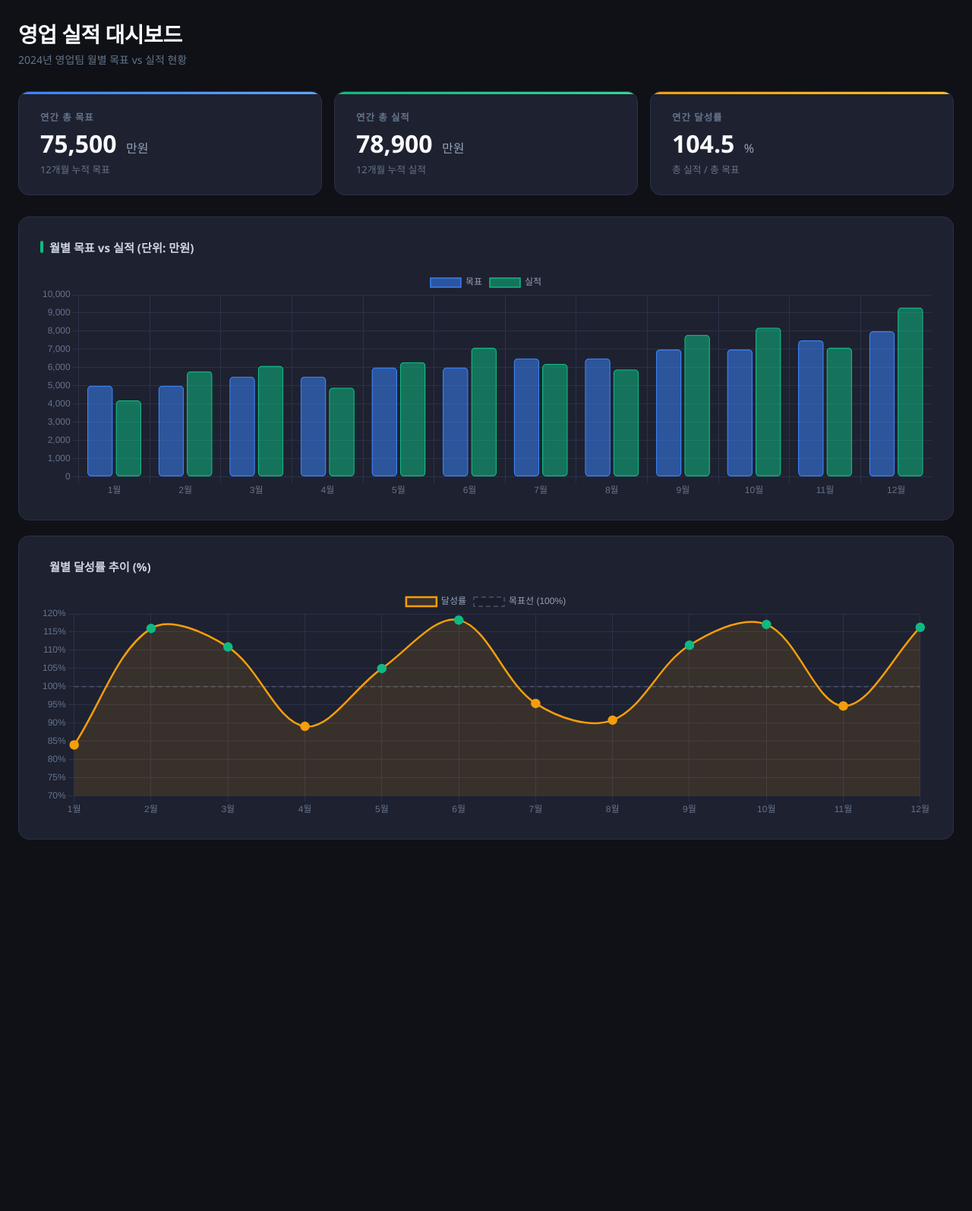
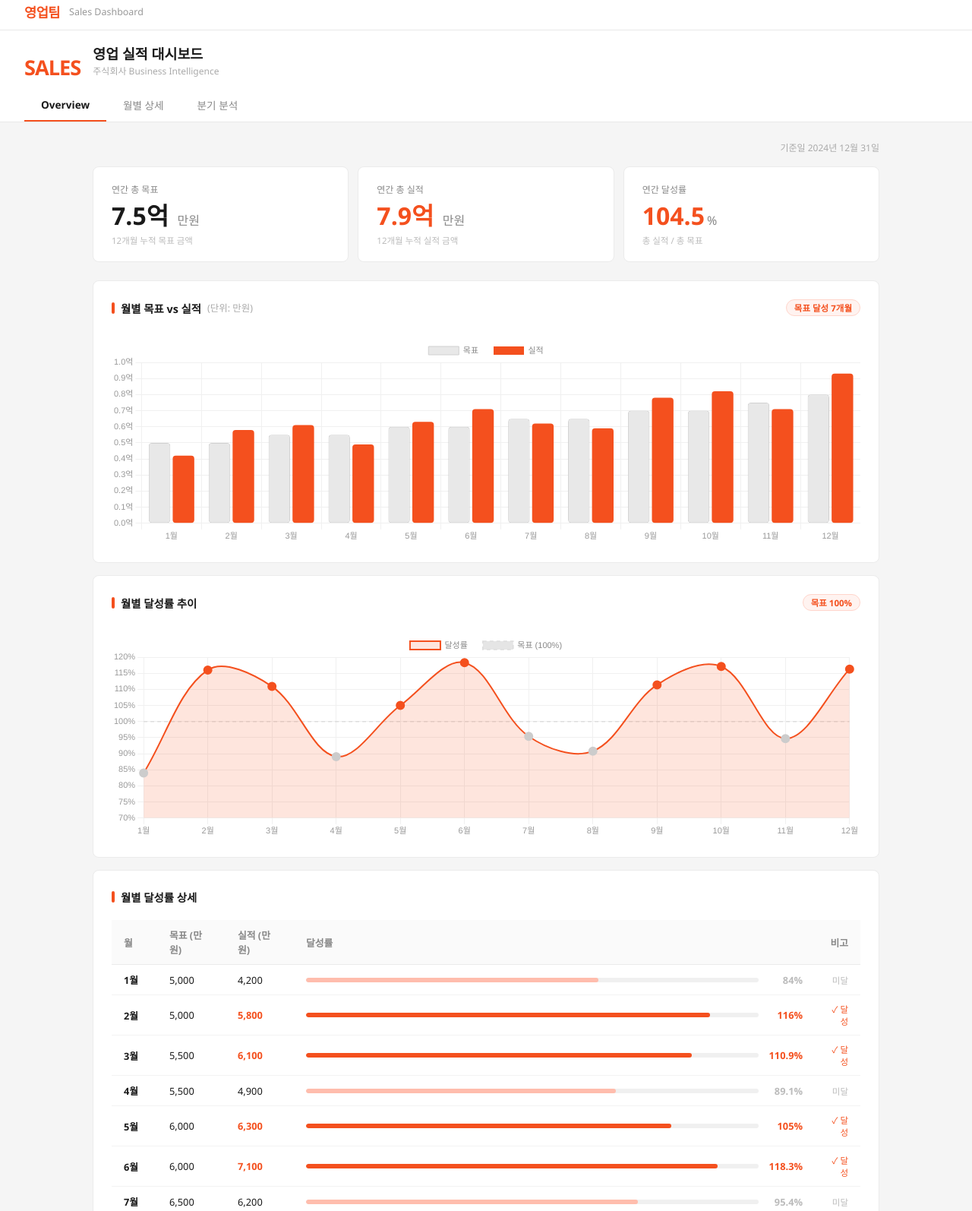
Before and after one commit to hyohyun1024/my-first-project, a plain HTML site: page index.html in a window 1280 px wide. Shown: the part 8-1602 px from the top of the page at 76% size. Before the commit the page ends 1165 px from the top, so only its background shows below. Drawn offline with Linux system fonts and the light colour scheme.

Commit message:
Redesign dashboard with dcamp BI style

```diff
--- a/index.html
+++ b/index.html
@@ -9,159 +9,337 @@
     * { margin: 0; padding: 0; box-sizing: border-box; }
 
     body {
-      background: #0f1117;
-      color: #e2e8f0;
-      font-family: 'Segoe UI', system-ui, sans-serif;
+      background: #f5f5f5;
+      color: #1a1a1a;
+      font-family: 'Segoe UI', 'Apple SD Gothic Neo', 'Noto Sans KR', system-ui, sans-serif;
       min-height: 100vh;
-      padding: 32px 24px;
     }
 
-    header {
-      margin-bottom: 32px;
-    }
-    header h1 {
-      font-size: 1.75rem;
-      font-weight: 700;
-      color: #f8fafc;
-      letter-spacing: -0.5px;
-    }
-    header p {
-      margin-top: 4px;
-      font-size: 0.875rem;
-      color: #64748b;
-    }
-
-    /* 요약 카드 */
-    .cards {
-      display: grid;
-      grid-template-columns: repeat(3, 1fr);
-      gap: 16px;
-      margin-bottom: 28px;
-    }
-    .card {
-      background: #1e2130;
-      border: 1px solid #2d3148;
-      border-radius: 14px;
-      padding: 24px 28px;
-      position: relative;
-      overflow: hidden;
-    }
-    .card::before {
-      content: '';
-      position: absolute;
-      top: 0; left: 0; right: 0;
-      height: 3px;
-      border-radius: 14px 14px 0 0;
-    }
-    .card.blue::before  { background: linear-gradient(90deg, #3b82f6, #60a5fa); }
-    .card.green::before { background: linear-gradient(90deg, #10b981, #34d399); }
-    .card.amber::before { background: linear-gradient(90deg, #f59e0b, #fbbf24); }
-
-    .card-label {
-      font-size: 0.78rem;
-      font-weight: 600;
-      text-transform: uppercase;
-      letter-spacing: 0.08em;
-      color: #64748b;
-      margin-bottom: 10px;
-    }
-    .card-value {
-      font-size: 2rem;
-      font-weight: 700;
-      color: #f8fafc;
-      line-height: 1;
-    }
-    .card-value span {
-      font-size: 1rem;
-      font-weight: 400;
-      color: #94a3b8;
-      margin-left: 4px;
-    }
-    .card-sub {
-      margin-top: 8px;
-      font-size: 0.8rem;
-      color: #64748b;
-    }
-
-    /* 차트 패널 */
-    .panel {
-      background: #1e2130;
-      border: 1px solid #2d3148;
-      border-radius: 14px;
-      padding: 28px;
-      margin-bottom: 20px;
-    }
-    .panel-title {
-      font-size: 0.95rem;
-      font-weight: 600;
-      color: #cbd5e1;
-      margin-bottom: 20px;
+    /* ── 상단 네비게이션 ── */
+    .topbar {
+      background: #fff;
+      border-bottom: 1px solid #e8e8e8;
+      padding: 0 32px;
+      height: 48px;
       display: flex;
       align-items: center;
       gap: 8px;
     }
-    .panel-title::before {
+    .topbar-logo {
+      font-size: 1.1rem;
+      font-weight: 800;
+      color: #f4501e;
+      letter-spacing: -0.5px;
+    }
+    .topbar-sub {
+      font-size: 0.78rem;
+      color: #999;
+      margin-left: 4px;
+    }
+
+    /* ── 헤더 ── */
+    .header {
+      background: #fff;
+      border-bottom: 1px solid #e8e8e8;
+      padding: 20px 32px 0;
+    }
+    .header-inner {
+      display: flex;
+      align-items: flex-end;
+      gap: 16px;
+      margin-bottom: 16px;
+    }
+    .header-logo {
+      font-size: 1.7rem;
+      font-weight: 900;
+      color: #f4501e;
+      letter-spacing: -1px;
+      line-height: 1;
+    }
+    .header-title-block h1 {
+      font-size: 1.15rem;
+      font-weight: 700;
+      color: #1a1a1a;
+      line-height: 1.2;
+    }
+    .header-title-block p {
+      font-size: 0.75rem;
+      color: #aaa;
+      margin-top: 2px;
+    }
+
+    /* ── 탭 ── */
+    .tabs {
+      display: flex;
+      gap: 0;
+    }
+    .tab {
+      padding: 10px 22px;
+      font-size: 0.85rem;
+      font-weight: 500;
+      color: #888;
+      cursor: pointer;
+      border-bottom: 2px solid transparent;
+      transition: all 0.15s;
+    }
+    .tab.active {
+      color: #1a1a1a;
+      font-weight: 700;
+      border-bottom: 2px solid #f4501e;
+    }
+
+    /* ── 본문 ── */
+    .main {
+      padding: 24px 32px;
+      max-width: 1100px;
+      margin: 0 auto;
+    }
+
+    /* 기준일 */
+    .date-label {
+      text-align: right;
+      font-size: 0.75rem;
+      color: #aaa;
+      margin-bottom: 16px;
+    }
+
+    /* ── KPI 카드 ── */
+    .kpi-grid {
+      display: grid;
+      grid-template-columns: repeat(3, 1fr);
+      gap: 12px;
+      margin-bottom: 24px;
+    }
+    .kpi-card {
+      background: #fff;
+      border: 1px solid #ebebeb;
+      border-radius: 8px;
+      padding: 20px 24px;
+    }
+    .kpi-label {
+      font-size: 0.75rem;
+      color: #888;
+      margin-bottom: 10px;
+      font-weight: 500;
+    }
+    .kpi-value {
+      font-size: 2rem;
+      font-weight: 800;
+      line-height: 1;
+      color: #1a1a1a;
+    }
+    .kpi-value.orange { color: #f4501e; }
+    .kpi-value span {
+      font-size: 1rem;
+      font-weight: 500;
+      color: #888;
+      margin-left: 3px;
+    }
+    .kpi-sub {
+      margin-top: 8px;
+      font-size: 0.72rem;
+      color: #bbb;
+    }
+
+    /* ── 섹션 ── */
+    .section {
+      background: #fff;
+      border: 1px solid #ebebeb;
+      border-radius: 8px;
+      padding: 24px;
+      margin-bottom: 16px;
+    }
+    .section-header {
+      display: flex;
+      align-items: center;
+      justify-content: space-between;
+      margin-bottom: 20px;
+    }
+    .section-title {
+      font-size: 0.9rem;
+      font-weight: 700;
+      color: #1a1a1a;
+      display: flex;
+      align-items: center;
+      gap: 8px;
+    }
+    .section-title::before {
       content: '';
+      width: 4px;
+      height: 15px;
+      background: #f4501e;
+      border-radius: 2px;
       display: inline-block;
-      width: 4px;
-      height: 16px;
-      border-radius: 2px;
     }
-    .panel:nth-of-type(1) .panel-title::before { background: #3b82f6; }
-    .panel:nth-of-type(2) .panel-title::before { background: #10b981; }
+    .section-badge {
+      font-size: 0.72rem;
+      color: #f4501e;
+      background: #fff3f0;
+      border: 1px solid #ffd5cb;
+      border-radius: 20px;
+      padding: 2px 10px;
+      font-weight: 600;
+    }
 
     .chart-wrap {
       position: relative;
-      height: 300px;
+      height: 280px;
     }
 
+    /* ── 하단 달성률 테이블 ── */
+    .rate-table {
+      width: 100%;
+      border-collapse: collapse;
+    }
+    .rate-table th, .rate-table td {
+      padding: 10px 16px;
+      text-align: left;
+      font-size: 0.8rem;
+    }
+    .rate-table th {
+      color: #888;
+      font-weight: 600;
+      border-bottom: 1px solid #ebebeb;
+      background: #fafafa;
+    }
+    .rate-table td {
+      color: #1a1a1a;
+      border-bottom: 1px solid #f3f3f3;
+    }
+    .rate-table tr:last-child td { border-bottom: none; }
+    .rate-bar-wrap {
+      display: flex;
+      align-items: center;
+      gap: 10px;
+    }
+    .rate-bar-bg {
+      flex: 1;
+      height: 6px;
+      background: #f0f0f0;
+      border-radius: 3px;
+      overflow: hidden;
+    }
+    .rate-bar-fill {
+      height: 100%;
+      border-radius: 3px;
+      background: #f4501e;
+    }
+    .rate-bar-fill.under { background: #ffbdad; }
+    .rate-num {
+      font-size: 0.8rem;
+      font-weight: 700;
+      width: 48px;
+      text-align: right;
+    }
+    .rate-num.orange { color: #f4501e; }
+    .rate-num.gray   { color: #bbb; }
+
+    /* ── 푸터 ── */
+    .footer {
+      text-align: center;
+      padding: 24px;
+      font-size: 0.72rem;
+      color: #ccc;
+    }
+    .footer span { color: #f4501e; font-weight: 700; }
+
     @media (max-width: 640px) {
-      .cards { grid-template-columns: 1fr; }
-      .card-value { font-size: 1.6rem; }
+      .main { padding: 16px; }
+      .kpi-grid { grid-template-columns: 1fr; }
+      .kpi-value { font-size: 1.6rem; }
     }
   </style>
 </head>
 <body>
 
-  <header>
+  <!-- 상단 네비게이션 -->
+  <div class="topbar">
+    <span class="topbar-logo">영업팀</span>
+    <span class="topbar-sub">Sales Dashboard</span>
+  </div>
+
+  <!-- 헤더 -->
+  <div class="header">
+    <div class="header-inner">
+      <div class="header-logo">SALES</div>
+      <div class="header-title-block">
         <h1>영업 실적 대시보드</h1>
-    <p>2024년 영업팀 월별 목표 vs 실적 현황</p>
-  </header>
+        <p>주식회사 Business Intelligence</p>
+      </div>
+    </div>
+    <div class="tabs">
+      <div class="tab active">Overview</div>
+      <div class="tab">월별 상세</div>
+      <div class="tab">분기 분석</div>
+    </div>
+  </div>
 
-  <!-- 요약 카드 -->
-  <div class="cards">
-    <div class="card blue">
-      <div class="card-label">연간 총 목표</div>
-      <div class="card-value" id="totalGoal">— <span>만원</span></div>
-      <div class="card-sub">12개월 누적 목표</div>
+  <!-- 본문 -->
+  <div class="main">
+    <div class="date-label">기준일 2024년 12월 31일</div>
+
+    <!-- KPI 카드 -->
+    <div class="kpi-grid">
+      <div class="kpi-card">
+        <div class="kpi-label">연간 총 목표</div>
+        <div class="kpi-value" id="totalGoal">—</div>
+        <div class="kpi-sub">12개월 누적 목표 금액</div>
       </div>
-    <div class="card green">
-      <div class="card-label">연간 총 실적</div>
-      <div class="card-value" id="totalResult">— <span>만원</span></div>
-      <div class="card-sub">12개월 누적 실적</div>
+      <div class="kpi-card">
+        <div class="kpi-label">연간 총 실적</div>
+        <div class="kpi-value orange" id="totalResult">—</div>
+        <div class="kpi-sub">12개월 누적 실적 금액</div>
       </div>
-    <div class="card amber">
-      <div class="card-label">연간 달성률</div>
-      <div class="card-value" id="totalRate">— <span>%</span></div>
-      <div class="card-sub">총 실적 / 총 목표</div>
+      <div class="kpi-card">
+        <div class="kpi-label">연간 달성률</div>
+        <div class="kpi-value orange" id="totalRate">—</div>
+        <div class="kpi-sub">총 실적 / 총 목표</div>
       </div>
     </div>
 
     <!-- 막대 그래프 -->
-  <div class="panel">
-    <div class="panel-title">월별 목표 vs 실적 (단위: 만원)</div>
+    <div class="section">
+      <div class="section-header">
+        <div class="section-title">월별 목표 vs 실적 <small style="font-weight:400;color:#aaa;font-size:0.78rem;">(단위: 만원)</small></div>
+        <span class="section-badge" id="achieveBadge">—</span>
+      </div>
       <div class="chart-wrap">
         <canvas id="barChart"></canvas>
       </div>
     </div>
 
-  <!-- 꺾은선 그래프 -->
-  <div class="panel">
-    <div class="panel-title">월별 달성률 추이 (%)</div>
+    <!-- 달성률 꺾은선 -->
+    <div class="section">
+      <div class="section-header">
+        <div class="section-title">월별 달성률 추이</div>
+        <span class="section-badge">목표 100%</span>
+      </div>
       <div class="chart-wrap">
         <canvas id="lineChart"></canvas>
       </div>
     </div>
+
+    <!-- 달성률 테이블 -->
+    <div class="section">
+      <div class="section-header">
+        <div class="section-title">월별 달성률 상세</div>
+      </div>
+      <table class="rate-table">
+        <thead>
+          <tr>
+            <th style="width:60px">월</th>
+            <th style="width:90px">목표 (만원)</th>
+            <th style="width:90px">실적 (만원)</th>
+            <th>달성률</th>
+            <th style="width:60px;text-align:right">비고</th>
+          </tr>
+        </thead>
+        <tbody id="rateTableBody"></tbody>
+      </table>
+    </div>
+  </div>
+
+  <div class="footer">ⓒ 2024 <span>영업팀</span> Sales Dashboard</div>
 
   <script>
     const data = {
@@ -175,36 +353,61 @@
     const totalResult = data.result.reduce((a, b) => a + b, 0);
     const totalRate   = ((totalResult / totalGoal) * 100).toFixed(1);
 
-    document.getElementById('totalGoal').innerHTML   = `${totalGoal.toLocaleString()} <span>만원</span>`;
-    document.getElementById('totalResult').innerHTML = `${totalResult.toLocaleString()} <span>만원</span>`;
-    document.getElementById('totalRate').innerHTML   = `${totalRate} <span>%</span>`;
+    document.getElementById('totalGoal').innerHTML   = `${(totalGoal/10000).toFixed(1)}억 <span>만원</span>`;
+    document.getElementById('totalResult').innerHTML = `${(totalResult/10000).toFixed(1)}억 <span>만원</span>`;
+    document.getElementById('totalRate').innerHTML   = `${totalRate}<span>%</span>`;
+    document.getElementById('achieveBadge').textContent = `목표 달성 ${rate.filter(r => r >= 100).length}개월`;
 
-    const gridColor   = '#2d3148';
-    const tickColor   = '#64748b';
-    const tooltipBg   = '#1e2130';
-    const tooltipBorder = '#3b82f6';
+    // 달성률 테이블
+    const tbody = document.getElementById('rateTableBody');
+    data.labels.forEach((label, i) => {
+      const r = rate[i];
+      const over = r >= 100;
+      tbody.innerHTML += `
+        <tr>
+          <td><strong>${label}</strong></td>
+          <td>${data.goal[i].toLocaleString()}</td>
+          <td style="color:${over ? '#f4501e' : '#1a1a1a'};font-weight:${over ? '700' : '400'}">${data.result[i].toLocaleString()}</td>
+          <td>
+            <div class="rate-bar-wrap">
+              <div class="rate-bar-bg">
+                <div class="rate-bar-fill ${over ? '' : 'under'}" style="width:${Math.min(r, 130)/1.3}%"></div>
+              </div>
+              <span class="rate-num ${over ? 'orange' : 'gray'}">${r}%</span>
+            </div>
+          </td>
+          <td style="text-align:right;font-size:0.72rem;color:${over ? '#f4501e' : '#bbb'}">${over ? '✓ 달성' : '미달'}</td>
+        </tr>`;
+    });
+
+    const ORANGE      = '#f4501e';
+    const ORANGE_SOFT = 'rgba(244,80,30,0.15)';
+    const GRAY_DARK   = '#333333';
+    const GRAY_LIGHT  = '#e0e0e0';
+    const TICK_COLOR  = '#999';
+    const GRID_COLOR  = '#f0f0f0';
 
     const commonScales = {
       x: {
-        ticks: { color: tickColor, font: { size: 12 } },
-        grid:  { color: gridColor },
-        border: { color: gridColor },
+        ticks: { color: TICK_COLOR, font: { size: 11 } },
+        grid:  { color: GRID_COLOR },
+        border:{ color: GRID_COLOR },
       },
       y: {
-        ticks: { color: tickColor, font: { size: 12 } },
-        grid:  { color: gridColor },
-        border: { color: gridColor },
+        ticks: { color: TICK_COLOR, font: { size: 11 } },
+        grid:  { color: GRID_COLOR },
+        border:{ color: GRID_COLOR },
       },
     };
-
     const commonTooltip = {
-      backgroundColor: tooltipBg,
-      borderColor: tooltipBorder,
+      backgroundColor: '#fff',
+      borderColor: '#e0e0e0',
       borderWidth: 1,
-      titleColor: '#f8fafc',
-      bodyColor: '#94a3b8',
+      titleColor: '#1a1a1a',
+      bodyColor: '#666',
       padding: 12,
-      cornerRadius: 8,
+      cornerRadius: 6,
+      boxShadow: '0 2px 8px rgba(0,0,0,0.1)',
     };
 
     // 막대 그래프
@@ -216,19 +419,19 @@
           {
             label: '목표',
             data: data.goal,
-            backgroundColor: 'rgba(59,130,246,0.55)',
-            borderColor: '#3b82f6',
-            borderWidth: 1.5,
-            borderRadius: 5,
+            backgroundColor: '#e8e8e8',
+            borderColor: '#d0d0d0',
+            borderWidth: 1,
+            borderRadius: 4,
             borderSkipped: false,
           },
           {
             label: '실적',
             data: data.result,
-            backgroundColor: 'rgba(16,185,129,0.55)',
-            borderColor: '#10b981',
-            borderWidth: 1.5,
-            borderRadius: 5,
+            backgroundColor: ORANGE,
+            borderColor: ORANGE,
+            borderWidth: 0,
+            borderRadius: 4,
             borderSkipped: false,
           },
         ],
@@ -239,7 +442,7 @@
         maintainAspectRatio: false,
         plugins: {
           legend: {
-            labels: { color: '#94a3b8', boxRadius: 4, font: { size: 12 } },
+            labels: { color: '#888', boxRadius: 3, font: { size: 11 }, padding: 20 },
           },
           tooltip: {
             ...commonTooltip,
@@ -254,7 +457,7 @@
             ...commonScales.y,
             ticks: {
               ...commonScales.y.ticks,
-              callback: v => v.toLocaleString(),
+              callback: v => (v / 10000).toFixed(1) + '억',
             },
           },
         },
@@ -270,21 +473,22 @@
           {
             label: '달성률',
             data: rate,
-            borderColor: '#f59e0b',
-            backgroundColor: 'rgba(245,158,11,0.12)',
-            pointBackgroundColor: rate.map(r => r >= 100 ? '#10b981' : '#f59e0b'),
-            pointBorderColor:     rate.map(r => r >= 100 ? '#10b981' : '#f59e0b'),
+            borderColor: ORANGE,
+            backgroundColor: ORANGE_SOFT,
+            pointBackgroundColor: rate.map(r => r >= 100 ? ORANGE : '#ccc'),
+            pointBorderColor:     rate.map(r => r >= 100 ? ORANGE : '#ccc'),
+            pointBorderWidth: 2,
             pointRadius: 5,
             pointHoverRadius: 7,
-            borderWidth: 2.5,
+            borderWidth: 2,
             fill: true,
             tension: 0.35,
           },
           {
-            label: '목표선 (100%)',
+            label: '목표 (100%)',
             data: Array(12).fill(100),
-            borderColor: '#475569',
-            borderDash: [6, 4],
+            borderColor: '#ddd',
+            borderDash: [5, 4],
             borderWidth: 1.5,
             pointRadius: 0,
             fill: false,
@@ -297,7 +501,7 @@
         maintainAspectRatio: false,
         plugins: {
           legend: {
-            labels: { color: '#94a3b8', boxRadius: 4, font: { size: 12 } },
+            labels: { color: '#888', boxRadius: 3, font: { size: 11 }, padding: 20 },
           },
           tooltip: {
             ...commonTooltip,
```
Lines whose indentation alone changed are shown as unchanged.
